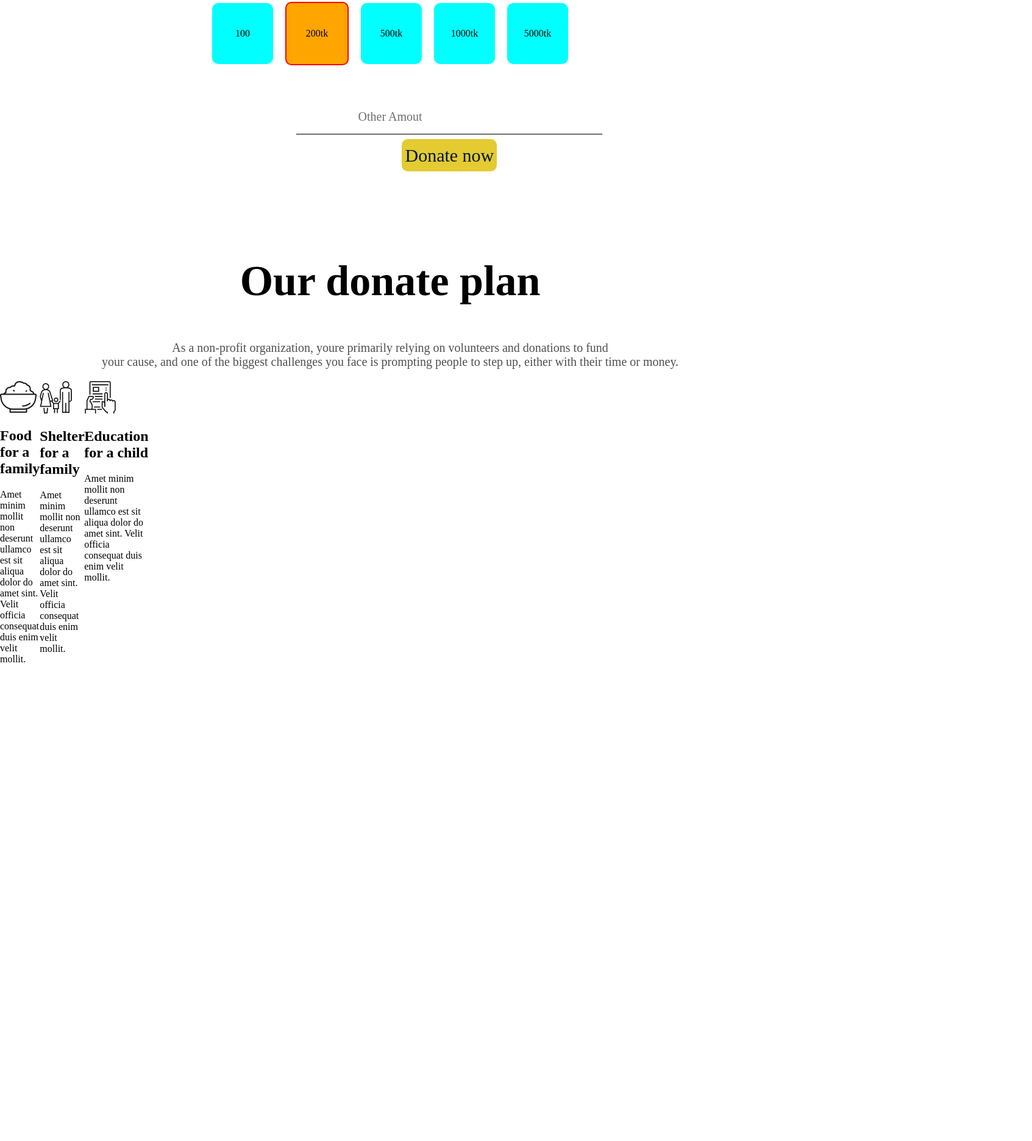
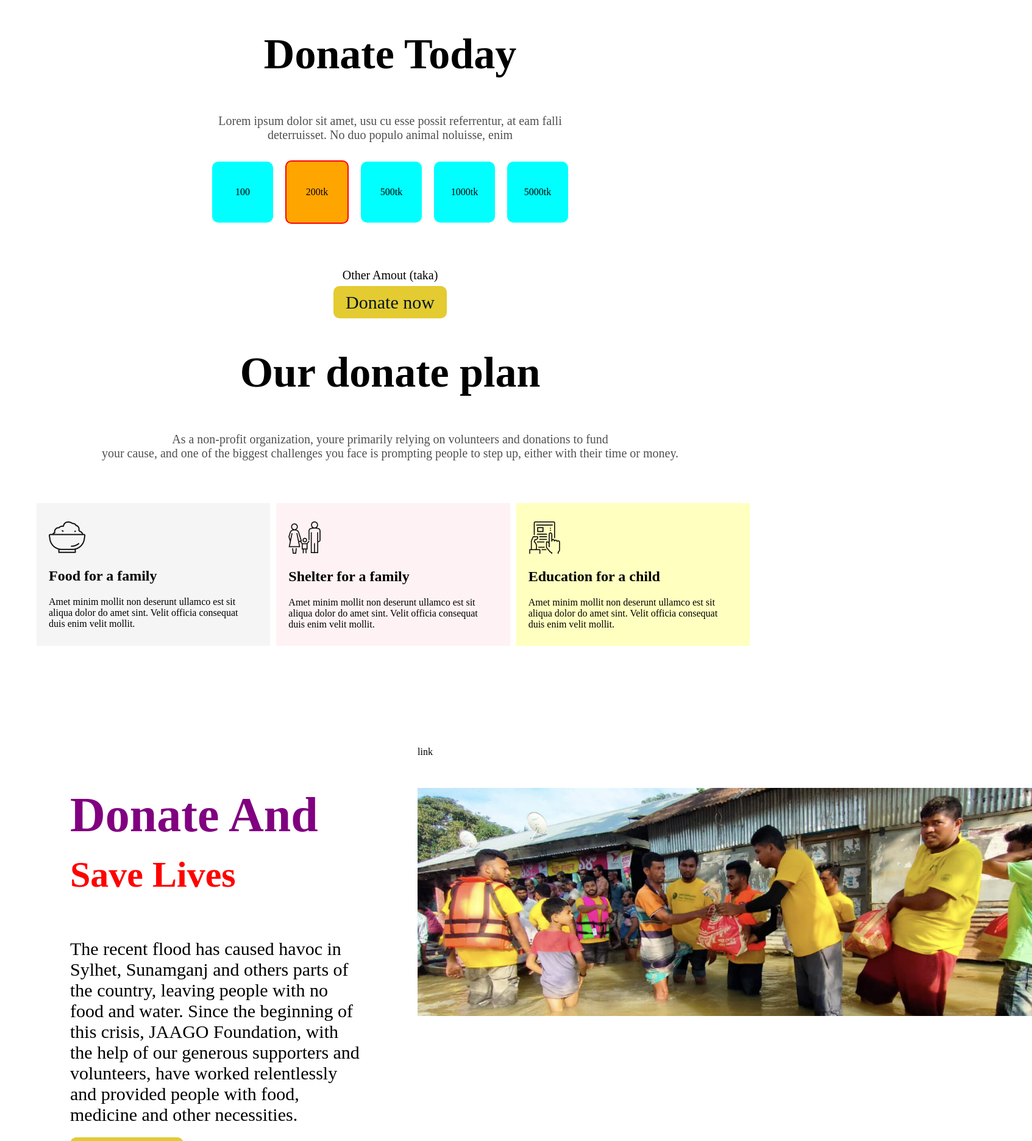
Before and after one commit to Mahim420/For-first-aasignment, a plain HTML site: page index.html in a window 1280 px wide. Shown: the part 929-2800 px from the top of the page at 61% size, 1693 px wide, since content can reach past the window. Before the commit the page ends 2035 px from the top, so only its background shows below. Drawn offline with Linux system fonts and the light colour scheme; a web font is replaced by a local one.

Commit message:
second part

```diff
--- a/index.html
+++ b/index.html
@@ -16,19 +16,19 @@
 </head>
 
 <body>
-    <section class="sectionA">
-        <div>
+    <section id="sectionA">
+
         <h1 class="text-align"><b>Let's Help Those Who Are</b></h1>
         <h1 class="text-align">More In Need</h1>
         <p class="small">It is important to understand what causes flooding and <br> what the effects can
             be<br>Flood
             prevention processes help to <br> reduce damage and protect people in the event of a flood.</p>
-        </div><br>
-        <div class="edit">
-            <a class="dv" target="_blank" href="">Donate Now</a>
-        </div>
+        <br>
+        <p class="edit">
+            <a class="button" target="_blank" href="">Donate Now</a>
+        </p>
     </section>
-    <section class="sectionB">
+    <section id="sectionB">
         <div>
             <h1 class="text2">Donate Today</h1>
             <p class="small2">Lorem ipsum dolor sit amet, usu cu esse possit referrentur, at eam falli <br>
@@ -49,14 +49,12 @@
         <div class="new">
             <p class="small">Lorem ipsum dolor sit amet, usu cu esse possit referrentur, at eam falli
                 deterruisset. No duo populo animal noluisse, enim</p>
-            <p><span>Other Amout</span></p>
-
-            <div class=" line"> <br><a class="dv" href="">Donate now</a>
+            <p><span>Other Amout (taka)</span></p>
+            <a class="button" href="">Donate now</a>
         </div>
 
-
     </section>
-    <section class="sectionC">
+    <section id="sectionC">
         <div>
             <h1 class="text2">Our donate plan</h1>
             <p class="small2">As a non-profit organization, youre primarily relying on volunteers and donations to fund
@@ -66,21 +64,21 @@
             </p>
         </div>
         <div class="plan">
-            <div><img src="food.png"></img>
+            <div id="box1"><img src="food.png"></img>
                 <h1>Food for a family</h1>
                 <p>Amet minim mollit non deserunt
                     ullamco est sit aliqua dolor do amet
                     sint. Velit officia consequat duis enim
                     velit mollit.</p>
             </div>
-            <div><img src="shelter.png">
+            <div id="box2"><img src="shelter.png">
                 <h1>Shelter for a family</h1>
                 <p>Amet minim mollit non deserunt
                     ullamco est sit aliqua dolor do amet
                     sint. Velit officia consequat duis enim
                     velit mollit.</p>
             </div>
-            <div><img src="Frame-1.png"></img>
+            <div id="box3"><img src="Frame-1.png"></img>
                 <h1>Education for a child</h1>
                 <p>Amet minim mollit non deserunt
                     ullamco est sit aliqua dolor do amet
@@ -88,9 +86,34 @@
                     velit mollit.</p>
             </div>
         </div>
-
-
-
+    </section>
+    <section id="sectionD">
+        <div class="half-width">
+            <h1 id="lives">Donate And <br><span id="save">Save Lives</span></h1>
+            <p class="recent">The recent flood has caused havoc in Sylhet, Sunamganj and others parts of the
+                country,
+                leaving people
+                with no food and water. Since the beginning of this crisis, JAAGO Foundation, with the help of our
+                generous supporters and volunteers, have worked relentlessly and provided people with food, medicine
+                and
+                other necessities.
+            </p>
+            <a class="button" href="">Donate now</a>
+        </div>
+        <div class="half-width">link <img src="nodi2.jpg" alt=""></div>
+    </section>
+    <section id="sectionE">
+        <div class="for-this">link <img src="nodi3.jpg" alt=""></div>
+        <div class="for-this">
+            <h1 id="lives">We Are here <br><Span id="save">To Survive</Span></h1>
+            <p class="recent">With the flood waters receding, there was a rise in waterborne diseases in the country.
+                People suffered
+                from diseases like diarrhoea, dysentery, fever, skin infections and other waterborne diseases. Ensuring
+                the availability of drinking water was our top priority. So far, we have helped thousands of families.
+                In addition to providing clean drinking water and food, JAAGO has begun working on the post-flood
+                situation.</p>
+            <a class="button" href="">Donate now</a>
+        </div>
 
     </section>
 </body>
--- a/style.css
+++ b/style.css
@@ -12,29 +12,32 @@
     font-size: 20px;
 }
 
-.sectionA {
+#sectionA {
     background-image: url(donation1.jpg);
     background-repeat: no-repeat;
     background-size: cover;
-    height: 70vh;
-    padding-top: 100px;
+    height: 90vh;
+    padding-top: 200px;
 }
 
 body {
     margin: 0;
 }
 
-.dv {
+.button {
     color: #03171f;
     background-color: #e3cb31;
     font-size: 30px;
-    padding: 10px 5px;
+    padding: 10px 20px;
     border-radius: 10px;
     text-decoration: none;
+    font-weight: 900px;
+
 }
 
 .edit {
     text-align: center;
+    padding-bottom: 50%;
 }
 
 .text2 {
@@ -78,13 +81,13 @@ body {
     color: rgba(0, 0, 0, 0.586);
 }
 
-.line {
-    width: 500px;
-    height: 0px;
-    margin-left: 38%;
-    margin-bottom: 200px;
-    border: 1px solid rgba(0, 0, 0, 0.564);
+#line {
+    border: 1px solid black;
+    border-top: 0px solid;
+    margin: 20%;
 }
+
+
 
 .new {
     text-align: center;
@@ -92,10 +95,98 @@ body {
 
 span {
     font-size: 20px;
-    color: rgba(0, 0, 0, 0.574);
+    text-align: center;
+
 }
 
 .plan {
     display: flex;
-    width: 40px;
+    padding: 50px;
+    padding-laft: 10px;
+
 }
+
+#box1 {
+    border: none;
+    margin-left: 10px;
+    padding-top: 30px;
+    padding-left: 20px;
+    padding-bottom: 10px;
+    box-shadow: #03171f;
+    text-align: left;
+    padding-right: 30px;
+    background-color: rgba(0, 0, 0, 0.038);
+}
+
+#box2 {
+    border: none;
+    margin-left: 10px;
+    padding-top: 30px;
+    padding-left: 20px;
+    padding-bottom: 10px;
+    box-shadow: #03171f;
+    text-align: left;
+    padding-right: 30px;
+    background-color: rgba(255, 192, 203, 0.211);
+}
+
+#box3 {
+    border: none;
+    margin-left: 10px;
+    padding-top: 30px;
+    padding-left: 20px;
+    padding-bottom: 10px;
+    box-shadow: #03171f;
+    text-align: left;
+    padding-right: 30px;
+    background-color: rgba(255, 255, 0, 0.252);
+}
+
+#sectionD {
+    margin: 70px;
+    display: flex;
+}
+
+#lives {
+    font-size: 80px;
+    color: purple;
+}
+
+#save {
+    font-size: 60px;
+    color: red;
+}
+
+.recent {
+    font-size: 30px;
+}
+
+.half-width {
+    width: 50%;
+    padding: 45px;
+
+}
+
+.half-width img {
+    width: 210%;
+    margin-top: 50px;
+}
+
+#sectionE {
+    margin: 70px;
+    display: flex;
+}
+
+.for-this {
+    width: 50%;
+    padding: 45px;
+
+
+}
+
+.for-this img {
+    width: 100%;
+    margin-top: 50px;
+    height: 85%;
+
+}
```
Also changed, not shown: nodi2.jpg (added), nodi3.jpg (added). Lines whose indentation alone changed are shown as unchanged.
